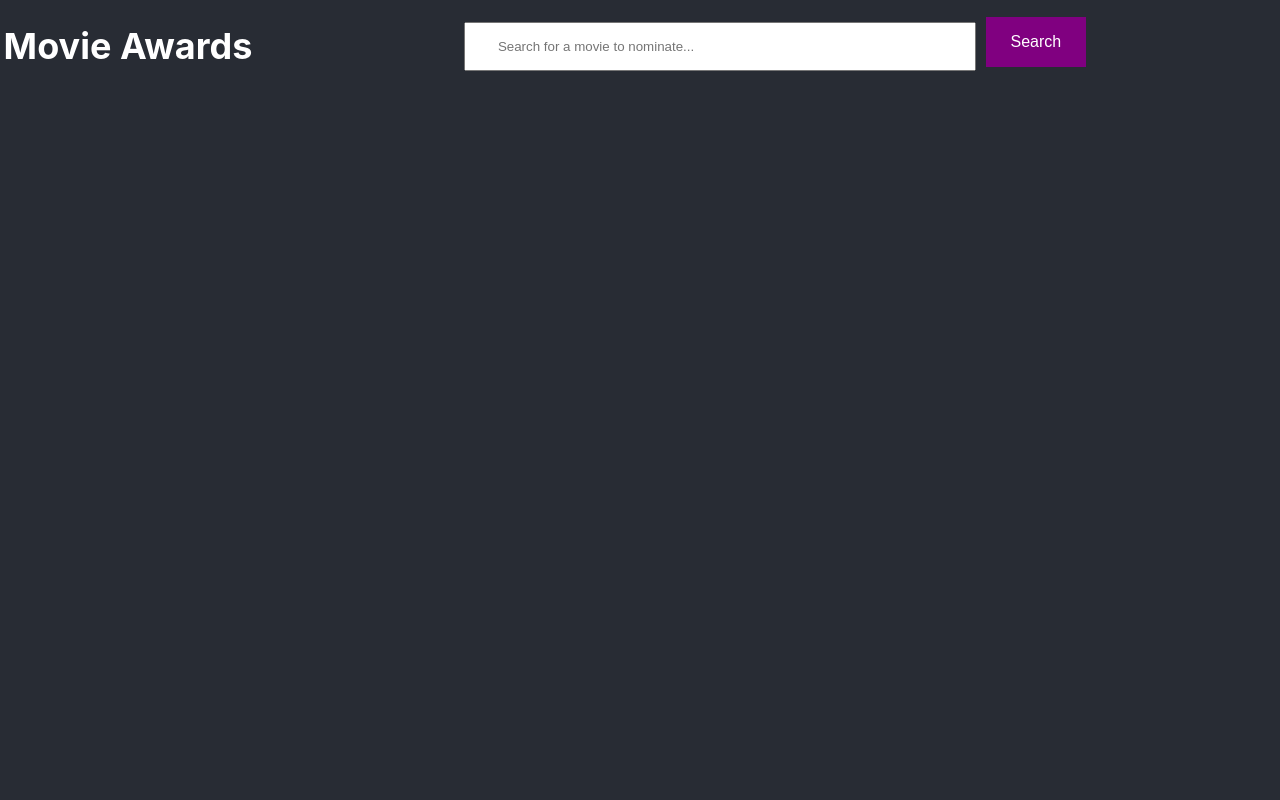
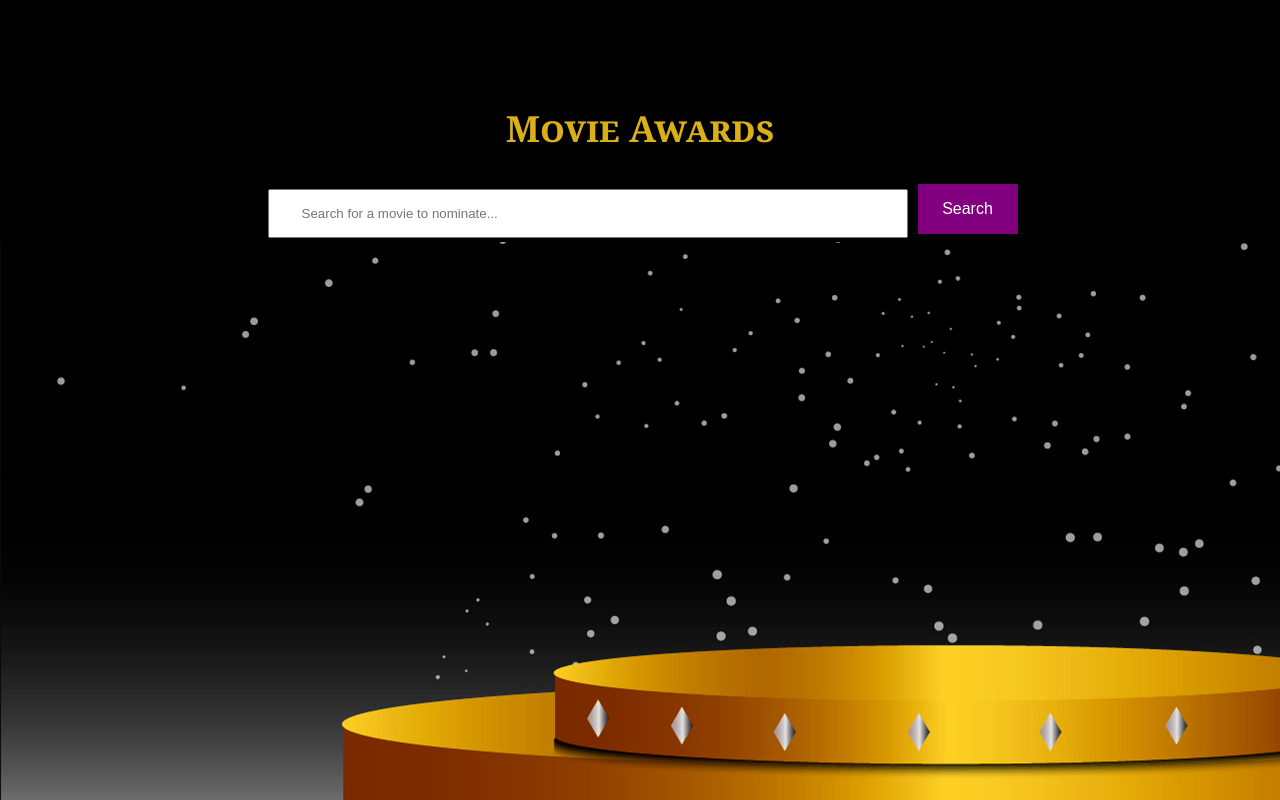
Before and after one commit to esmith80/movie-awards, a React (Create React App) app: page / in a window 1280 px wide. Built offline with nearby package versions, Linux system fonts and the light colour scheme.

Commit message:
change searchbar layout to center change color scheme

```diff
--- a/src/App.css
+++ b/src/App.css
@@ -3,38 +3,3 @@
   display: flex;
   flex-direction: column;
 }
-
-.App-logo {
-  height: 40vmin;
-  pointer-events: none;
-}
-
-
-
-.App-header {
-  background-color: #282c34;
-  width: 100%;
-  min-height: 5vh;
-  display: flex;
-  flex-direction: row;
-  flex-wrap: wrap;
-  align-items: center;
-  justify-content: center;
-  font-size: calc(10px + 2vmin);
-  color: white;
-  position: fixed;
-  z-index: 100;
-}
-
-.App-link {
-  color: #61dafb;
-}
-
-@keyframes App-logo-spin {
-  from {
-    transform: rotate(0deg);
-  }
-  to {
-    transform: rotate(360deg);
-  }
-}
--- a/src/App.js
+++ b/src/App.js
@@ -122,26 +122,6 @@ function App() {
   console.log('APP RENDER')
   return (
     <div className="App">
-      <header className="App-header">
-        <h1>Movie Awards</h1>
-        {/* TODO logo may go here at one point */}
-        {/* <img
-          className='awards-logo'
-          src="https://image.freepik.com/free-vector/popcorn-open-clapper-board-movie-reel-3d-glasses-tickets-illustration_185417-5.jpg"
-          alt="movie-awards-logo"
-        /> */}
-
-        <SearchBar
-          getMovies={getMovies}
-          setMovies={setMovies}
-          searchPage={searchPage}
-          setSearchPage={setSearchPage} />
-
-
-        {nominees.length === 5 ?
-          <Banner /> : null}
-      </header>
-
       {nominees.length ?
         <NominationList
           className='nom-container'
@@ -150,9 +130,28 @@ function App() {
         /> :
         <div className='nom-container'>
         </div>}
+      <div className="noms-title-search-container">
+        {/* TODO logo may go here at one point */}
+        {/* <img
+          className='awards-logo'
+          src="https://image.freepik.com/free-vector/popcorn-open-clapper-board-movie-reel-3d-glasses-tickets-illustration_185417-5.jpg"
+          alt="movie-awards-logo"
+        /> */}
+
+        <h1 className="title">Movie Awards</h1>
+        <SearchBar
+          getMovies={getMovies}
+          setMovies={setMovies}
+          searchPage={searchPage}
+          setSearchPage={setSearchPage} />
+
+      </div>
+
+
+      {nominees.length === 5 ?
+        <Banner /> : null}
       {movies.length ?
         <SearchList
-          className='search-container'
           nominate={nominate}
           movies={movies}
           maxNomsReached={nominees.length === 5}
@@ -170,6 +169,7 @@ function App() {
           <div className='search-container'>
 
           </div>}
+
     </div>
   );
 }
--- a/src/SearchBar.jsx
+++ b/src/SearchBar.jsx
@@ -10,7 +10,8 @@ const SearchBar = ({ getMovies }) => {
   return (
     <div className='searchbar'>
       {/* <label className='searchlabel'>Find movies to nominate</label> */}
-      <div className='input-search-results-container'
+      <div
+        className='input-search-results-container'
         onBlur={() => {
           console.log('inTypeAhead is: ', inTypeAhead)
           if (!inTypeAhead) setShowTypeAhead(false);
--- a/src/index.css
+++ b/src/index.css
@@ -3,24 +3,46 @@ body {
   font-family: -apple-system, BlinkMacSystemFont, 'Segoe UI', 'Roboto', 'Oxygen', 'Ubuntu', 'Cantarell', 'Fira Sans', 'Droid Sans', 'Helvetica Neue', sans-serif;
   -webkit-font-smoothing: antialiased;
   -moz-osx-font-smoothing: grayscale;
-  background-color: #282c34;
-  /* background-image: url("./—Pngtree—golden stage podium in black_1159255.png"); */
+  background-color: black;
+  background-image: url("./—Pngtree—golden stage podium in black_1159255.png");
+  background-attachment: fixed;
+
 }
 
 /* these rules apply to all sizes unless specified */
 
+.noms-title-search-container {
+  position: relative;
+  top: 19vh;
+  z-index: 300;
+}
+
+.title {
+  position: fixed;
+  top: 10vh;
+  width: 100%;
+  text-align: center;
+  color: #DAB018;
+  font-variant: small-caps;
+  font-family:Georgia, 'Times New Roman', Times, serif;
+
+}
+
+table {
+  width: 100%;
+}
+
 h1 {
   color: white;
-    background-color: #282c34;
   font-size: 58px;
 }
 h2 {
   color: white;
 }
 button {
-    background-color: #81BF37;
+  background-color: #dab019;
   border: none;
-    color: white;
+  color: #1b1302;
   width: calc(100px);
   padding: 12px;
   text-align: center;
@@ -41,46 +63,47 @@ body {
   display: flex;
   flex-direction: row;
   flex-wrap: wrap;
-    justify-content: center;
-    top: 23vh;
-    right: 1vw;
-    width: 55%;
+  justify-content: left;
+  width: 100%;
+  height: 29vh;
   padding: 5px;
   text-align: left;
   font-size: calc(10px + 2vmin);
   color: white;
-    background-color: transparent;
+  z-index: 300;
+  background-color: black;
+
 }
 .search-container {
   /* top and left have NO effect if position is not specified the position is static */
   position: relative;
-    top: 23vh;
-    left: 1vw;
+  top: 29vh;
+  margin: auto;
   height: 100%;
-    width: 40%;
-    padding: 5px;
+  width: 55%;
   text-align: left;
   font-size: calc(10px + 2vmin);
+  font-weight: bolder;
   color: white;
-    background-color: transparent;
+  background-color: black;
+  opacity: 0.8;
 }
 .searchbar {
   display: flex;
   flex-direction: row;
   justify-content: center;
-    position: relative;
-    top: 0;
-    left: 1vh;
-    right: 1vw;
+  position: fixed;
+  top: 23vh;
   height: 10%;
-    width: 80%;
+  width: 100%;
   text-align: center;
-    background-color: #282c34;
+  /* background-color: #282c34; */
 }
 .searchbar > button {
   background-color: purple;
   height: 50px;
   margin-left: 15px;
+  color: white;
 }
 .input-search-results-container {
   display: flex;
@@ -119,7 +142,6 @@ body {
 .nom-item {
   display:block;
 }
-
 .poster {
   height: 21vh;
   width: 14vh;
@@ -136,8 +158,6 @@ body {
   display: inline-block;
   font-size: calc(5px + 1vmin);
 }
-
-
 /* Very Large screen  */
 @media only screen and (max-width: 1879px) {
   h1 {
```
Also changed, not shown: 1 other file (tests, documents, lock files or other folders). Lines whose indentation alone changed are shown as unchanged.
